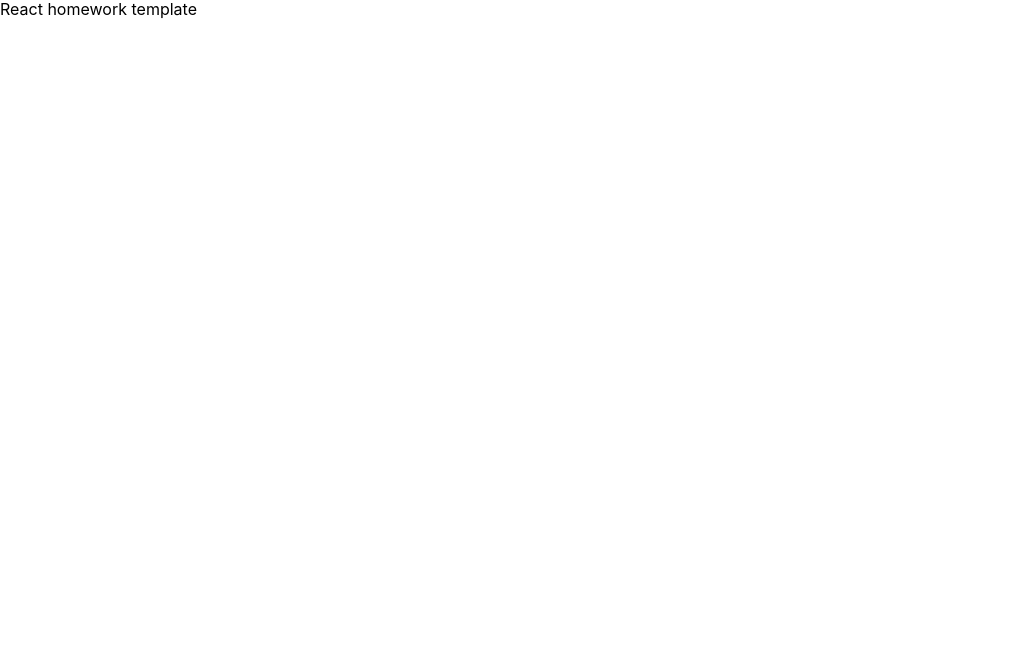
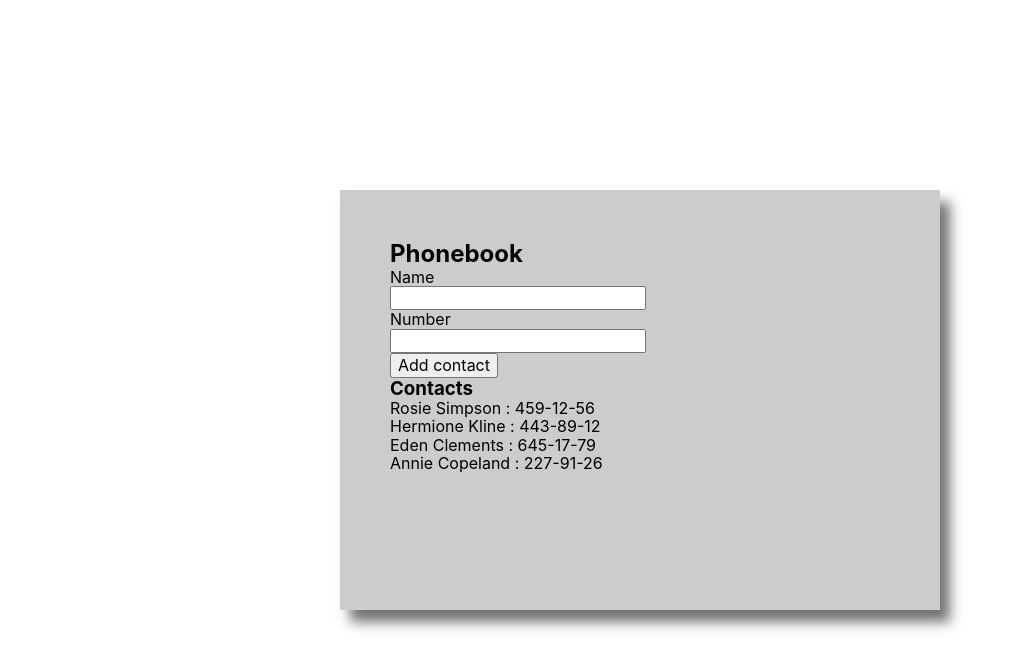
Before and after one commit to Luidmyla007/goit-react-hw-02-phonebook, a React (Create React App) app: page / in a window 1280 px wide. Shown: the top 670 px of the page, without its empty margins (0-1021 px from the left). Built offline with nearby package versions, Linux system fonts and the light colour scheme.

Commit message:
draft markup

```diff
--- a/src/components/App.jsx
+++ b/src/components/App.jsx
@@ -1,13 +1,74 @@
+import React from 'react';
 import css from './App.module.css';
 import { GlobalStyle } from './GlobalStyle';
 
 
+export class App extends React.Component {
+  state = {
+    contacts: [
+    {id: 'id-1', name: 'Rosie Simpson', number: '459-12-56'},
+    {id: 'id-2', name: 'Hermione Kline', number: '443-89-12'},
+    {id: 'id-3', name: 'Eden Clements', number: '645-17-79'},
+    {id: 'id-4', name: 'Annie Copeland', number: '227-91-26'},
+  ],
+  name: '',
+  number: '',
+  }
 
-export const App = () => {
-  return (
-    <div className={css.container}>
-     <GlobalStyle/>
-      React homework template
-    </div>
-  );
-};
+   handleNameChange = evt => {
+     this.setState({ nameValue: evt.target.value });
+      console.log(`You rote: ${this.state.nameValue}`);
+  };
+
+ handleNumberChange = evt => {
+     this.setState({ numberValue: evt.target.value });
+      console.log(`You rote: ${this.state.numberValue}`);
+  };
+
+  render() {
+    const { contacts } = this.state;
+
+    return (
+      <div className={css.container}>
+        <GlobalStyle />
+        <h2>Phonebook</h2>
+        <p>Name</p>
+        <input
+          type="text"
+          value={this.nameValue}
+          name="name"
+          pattern="^[a-zA-Zа-яА-Я]+(([' -][a-zA-Zа-яА-Я ])?[a-zA-Zа-яА-Я]*)*$"
+          title="Name may contain only letters, apostrophe, dash and spaces. For example Adrian, Jacob Mercer, Charles de Batz de Castelmore d'Artagnan"
+          required onChange={this.handleNameChange} />
+        <p>Number</p>
+        <input
+          type="tel"
+          name="number"
+          pattern="\+?\d{1,4}?[-.\s]?\(?\d{1,3}?\)?[-.\s]?\d{1,4}[-.\s]?\d{1,4}[-.\s]?\d{1,9}"
+          title="Phone number must be digits and can contain spaces, dashes, parentheses and can start with +"
+          required onChange={this.handleNumberChange} />
+        <div>
+        <button type='button'>Add contact</button>
+  </div>
+        <h3>Contacts</h3>
+        <ul>
+           {contacts.map(contact => (
+      <li key={contact.id}> <span>{contact.name} : {contact.number}</span></li>
+    ))}
+        </ul>
+      </div>
+    );
+  }
+}
+
+
+
+
+// export const App = () => {
+//   return (
+//     <div className={css.container}>
+//      <GlobalStyle/>
+//       React homework template
+//     </div>
+//   );
+// };
--- a/src/components/App.module.css
+++ b/src/components/App.module.css
@@ -1,8 +1,16 @@
-.container{
+.container {
+    padding: 50px;
+    background: #ccc;
+    position: fixed;
+    top: 50%;
+    left: 50%;
+    -webkit-transform: translate(-50%, -50%);
+    -ms-transform: translate(-50%, -50%);
+    transform: translate(-50%, -50%);
+    width: 600px;
     height: '100vh';
-    display: 'flex';
-    justify-content: 'center';
-    align-items: 'center';
     font-size: 40;
     color: '#010101';
+    box-shadow: 10px 12px 12px 0px #1f2220a2;
+    height: 420px;
 }
```
